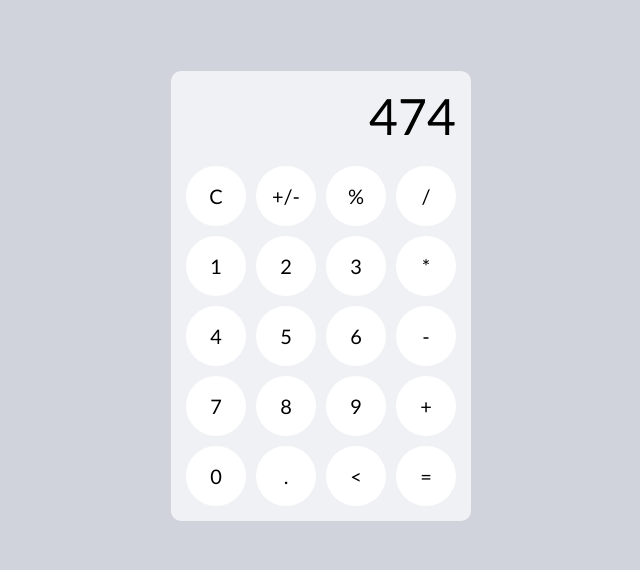
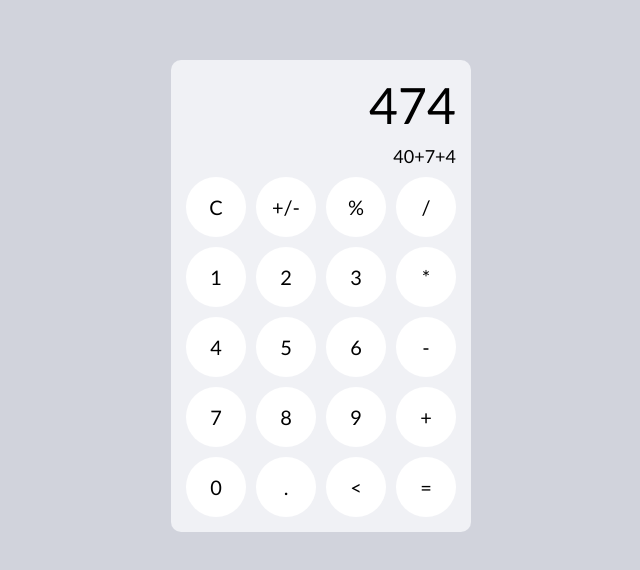
Before and after one commit to bikmanas/5-calc, a website: page index.html in a window 1280 px wide. Shown: the part 104-674 px from the top of the page, without its empty margins (319-959 px from the left). Drawn offline with Linux system fonts and the light colour scheme.

Commit message:
Empty commit

```diff
--- a/index.html
+++ b/index.html
@@ -11,7 +11,7 @@
 <body>
     <div class="calc">
         <div class="screen">474</div>
-        <div class="formula"></div>
+        <div class="formula">40+7+4</div>
         <!-- <div class="key" data-symbol="C"></div>
         <div class="key" data-symbol="+/-"></div>
         <div class="key" data-symbol="%"></div>
```
